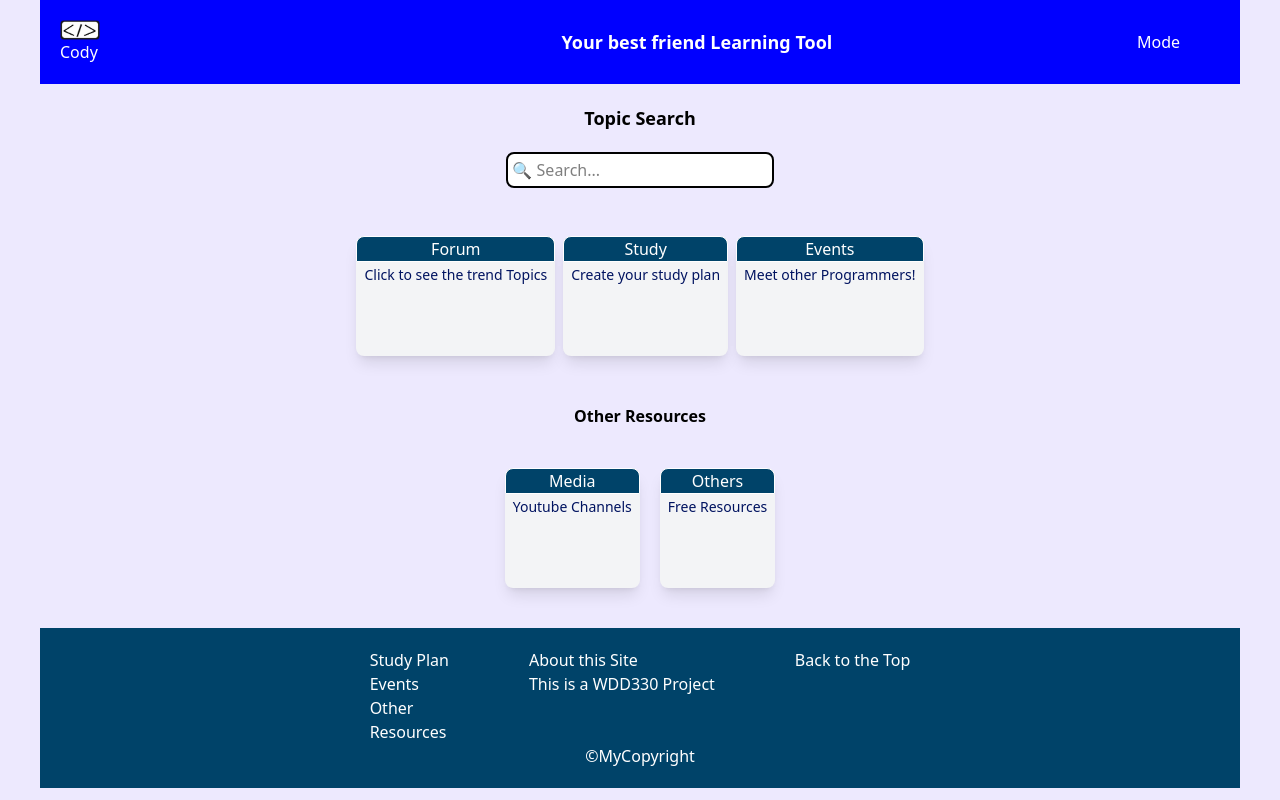
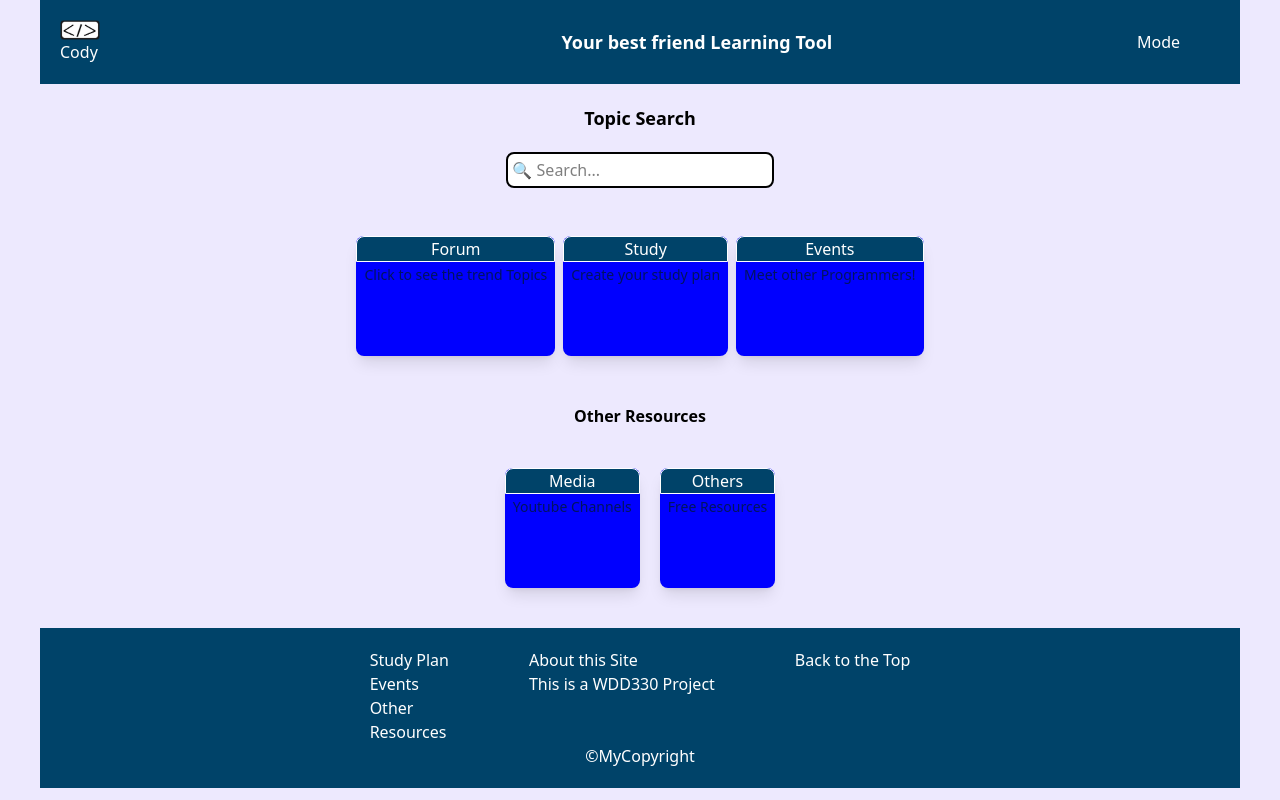
Before and after one commit to joribavi/WDD-330-Final-Project, a website built with Vite: page cody/index.html in a window 1280 px wide. Built offline with nearby package versions, Linux system fonts and the light colour scheme.

Commit message:
testing pure css rule
another problem found, dinamic header and footer do not work

```diff
--- a/cody/src/style.css
+++ b/cody/src/style.css
@@ -2,6 +2,6 @@
 
 @source "./**/*.{html,js}";
 
-.my-Header {
+.single-card  {
 background-color: blue;
 }
```
